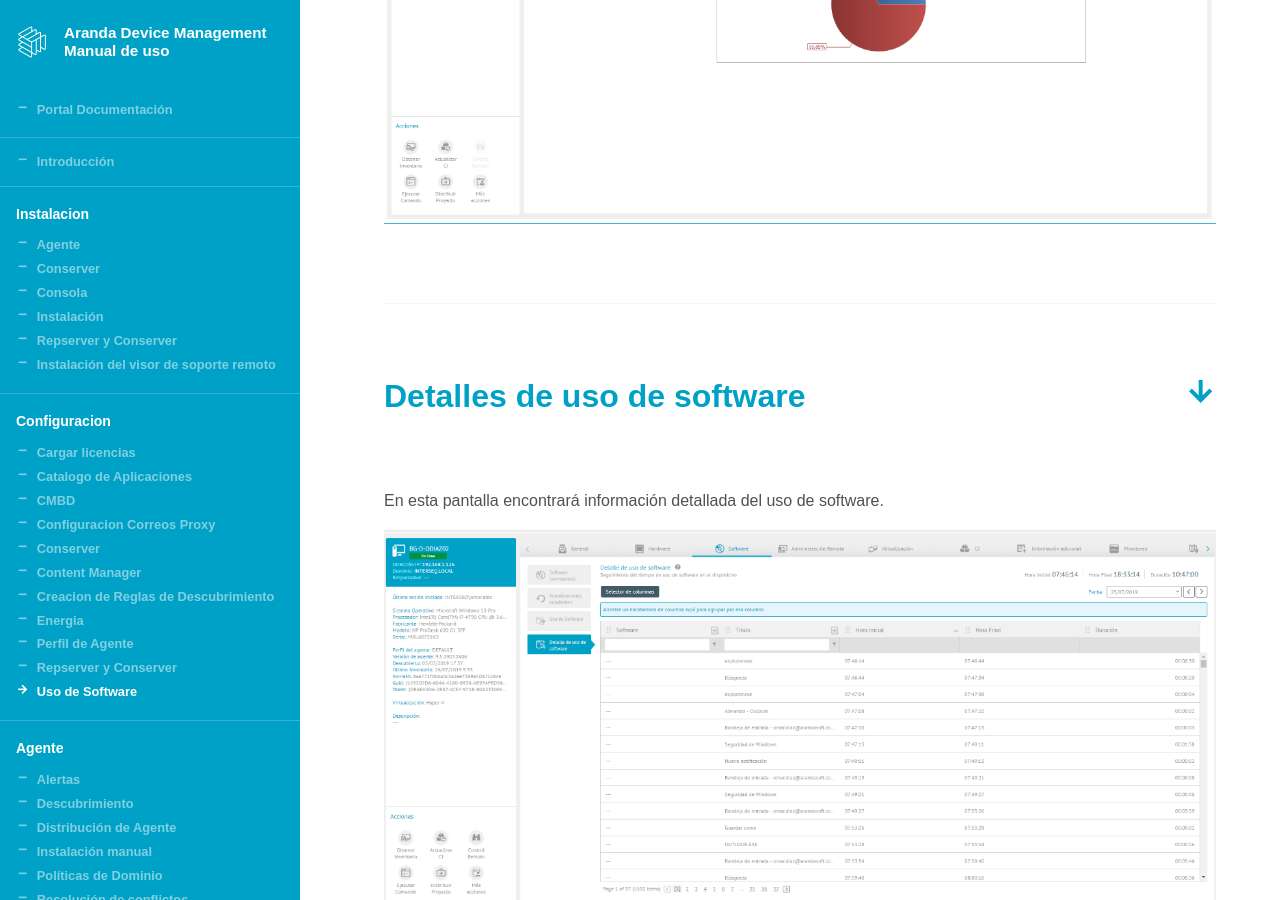
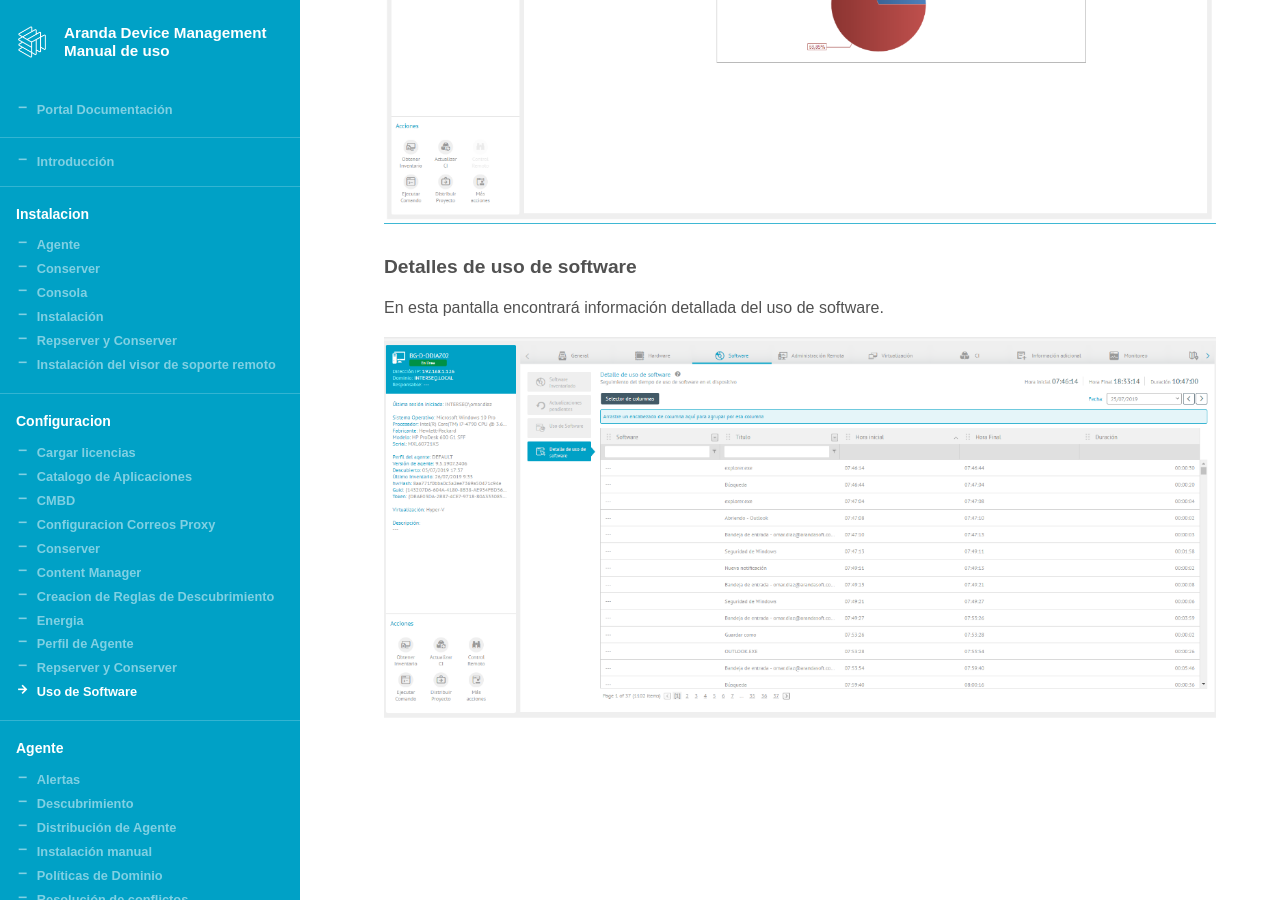
Before and after one commit to Nats85/adm, a Jekyll site: the page built from _docs/configuracion/uso_de_software.md, in a window 1280 px wide and 900 px high, scrolled down 2139 px. Built offline with Jekyll 4.4.1, drawn with Linux system fonts in a browser that asks for light colours.

```diff
--- a/_docs/configuracion/uso_de_software.md
+++ b/_docs/configuracion/uso_de_software.md
@@ -35,7 +35,7 @@ Este módulo adicional le permite generar una gráfica que puede ser exportada c
 ![uso_soft_3]({{ site.baseurl }}/styleguide/images/uso_soft_3.png)
 
 
-# Detalles de uso de software
+### Detalles de uso de software
 
 En esta pantalla encontrará información detallada del uso de software.
 
```
